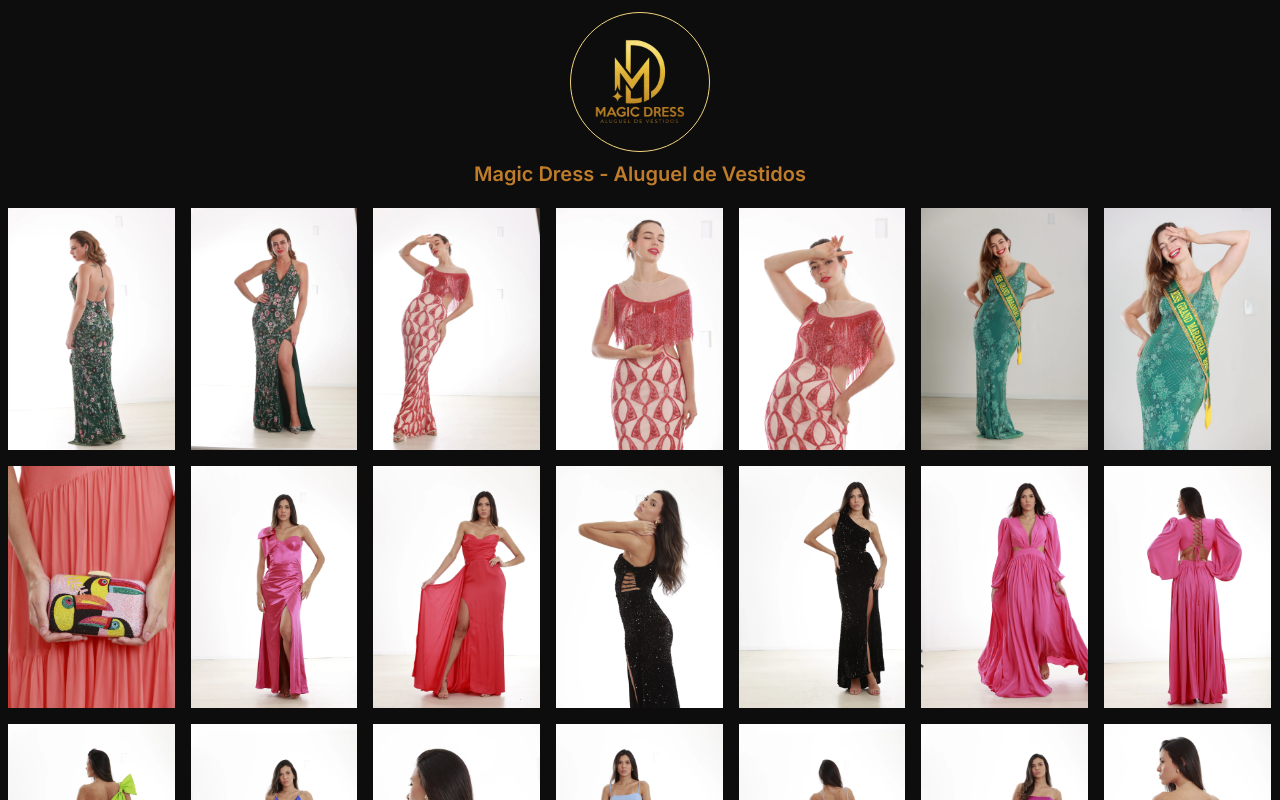
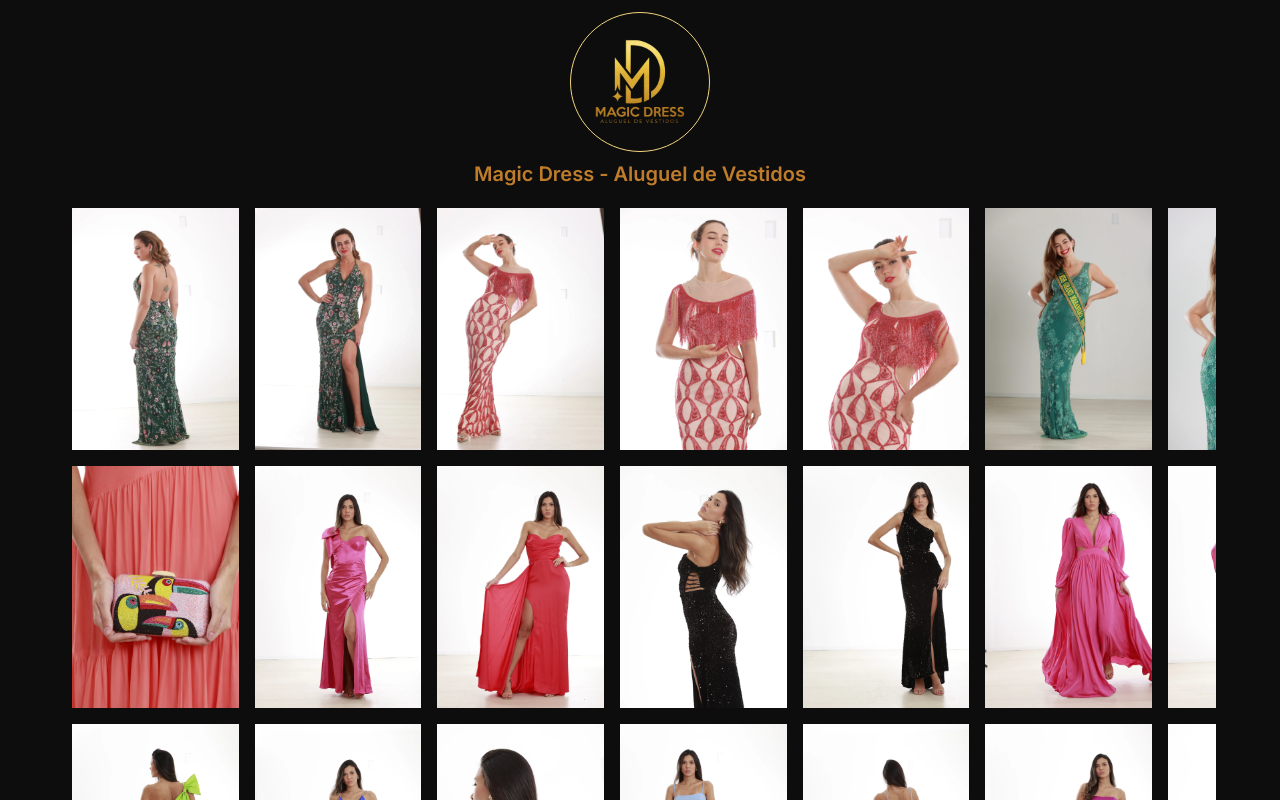
Before and after one commit to yraffic02/land_magicdress, a Next.js app: page /catalog in a window 1280 px wide. Shown: the top 800 px of the page. Built offline with nearby package versions, Linux system fonts and the light colour scheme.

Commit message:
fix: correção de tamanho carousel

```diff
--- a/src/app/catalog/page.jsx
+++ b/src/app/catalog/page.jsx
@@ -18,7 +18,7 @@
     "31",
   ];
   return (
-    <div className="flex flex-col gap-2">
+    <div className="flex flex-col items-center gap-2">
       <Carousel images={array1} />
       <Carousel images={array2} />
       <Carousel images={array3} />
--- a/src/components/Carousel/Carousel.jsx
+++ b/src/components/Carousel/Carousel.jsx
@@ -31,7 +31,7 @@
   };
 
   return (
-    <div className="flex items-center justify-center w-full">
+    <div className="flex items-center justify-center w-[90vw]">
       <motion.div
         ref={carousel}
         className="overflow-auto"
```
